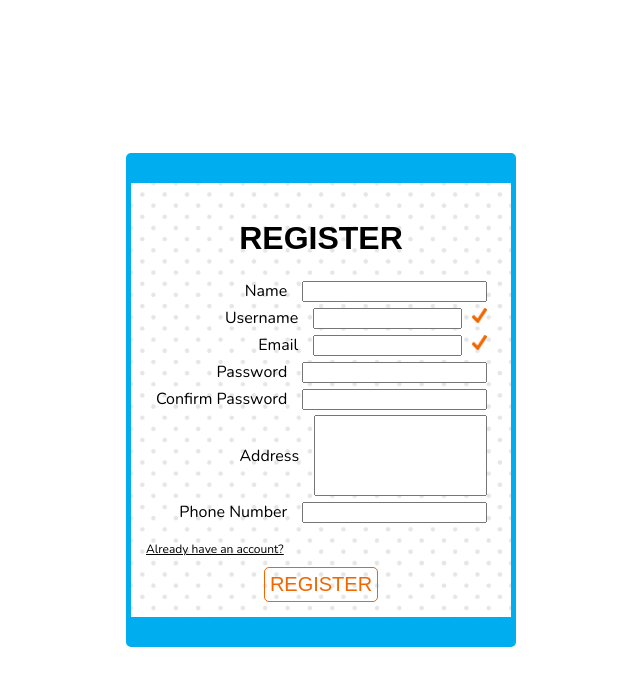
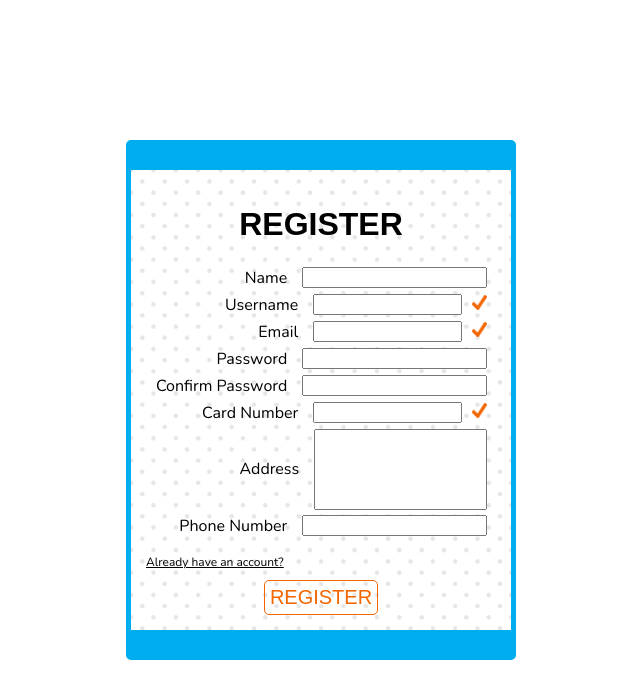
Before and after one commit to timothysihombing/tugasbesar2_2018, a PHP site: page /ws/register in a window 1280 px wide. Shown: the top 699 px of the page, without its empty margins (319-959 px from the left). Run offline with PHP 8.4, Linux system fonts and the light colour scheme.

Commit message:
Able validate card number when login

```diff
--- a/pro-book/register/index.js
+++ b/pro-book/register/index.js
@@ -1,5 +1,6 @@
-var isUsernameValid = false;
-var isEmailValid = false;
+var isUsernameValid = true
+var isEmailValid = true;
+var isCardNumberValid = true;
 
 function validateRegisterForm() {
     var alerts = "";
@@ -12,12 +13,18 @@ function validateRegisterForm() {
     else {
         alerts += "*Username is not valid\n";
     }
+
     if (isEmailValid) {
         alerts += validateEmail(form["email"].value);
     }
     else {
         alerts += "*Email is not valid\n";
     }
+
+    if (!isCardNumberValid) {
+        alerts += "*Card number is not valid\n";
+    }
+
     alerts += validatePassword(form["password"].value, form["password2"].value);
     alerts += validateAddress(form["address"].value);
     alerts += validatePhone(form["phone"].value);
@@ -59,8 +66,8 @@ function validateUsernameAjax() {
 }
 
 function validateEmailAjax() {
-    var email = document.getElementById("email");
-    var status = document.getElementById("status2");
+    let email = document.getElementById("email");
+    let status = document.getElementById("status2");
 
     if (email.value.length != 0) {
         fetch('/server/api/post_email.php', {
@@ -87,3 +94,25 @@ function validateEmailAjax() {
         isEmailValid = false;
     }
 }
+
+function validateCardNumberAjax() {
+    let cardNumber = document.getElementById("card_number");
+    let status = document.getElementById("status_card_number");
+
+    if (cardNumber.value.length > 0) {
+        fetch(`http://localhost:3000/customers/${cardNumber.value}`, {
+            method: 'post',
+        })
+            .then(res => res.json())
+            .then(statusNumber => {
+                if (statusNumber == 0) {
+                    status.innerHTML = "<img src=\"../assets/img/close.png\"/>";
+                    isCardNumberValid = false;
+                } else {
+                    status.innerHTML = "<img src=\"../assets/img/checklist-orange.png\"/>";
+                    isCardNumberValid = true;
+                }
+            })
+            .catch(err => console.error(err))
+    }
+}
--- a/pro-book/register/index.php
+++ b/pro-book/register/index.php
@@ -46,6 +46,13 @@
           <input type="password" name="password2">
         </div>
         <div class="register__input">
+          <label for="card_number">Card Number</label>
+          <div class="register__check">
+            <input type="number" name="card_number" id="card_number" onkeyup="validateCardNumberAjax()">
+            <div id="status_card_number"><img src="../assets/img/checklist-orange.png"/></div>
+          </div>
+        </div>
+        <div class="register__input">
           <label for="password">Address</label>
           <textarea name="address" resize rows="5"></textarea>
         </div>
--- a/webservice-bank/index.js
+++ b/webservice-bank/index.js
@@ -1,10 +1,12 @@
 const express = require("express");
 const mysql = require("mysql");
+var cors = require('cors');
 
 const credentials = require('./credentials.js');
 
 const app = express();
 app.use(express.json());
+app.use(cors());
 app.use(express.urlencoded({ extended: true }));
 
 const connection = mysql.createConnection(credentials);
@@ -56,9 +58,9 @@ app.post("/customers/:card", (req, res) => {
       if (err) return res.status(500).send("Error when fetch card");
 
       if (rows.length == 1) {
-        res.send("not available");
+        res.send("0");
       } else {
-        res.send("available");
+        res.send("1");
       }
     }
   );
--- a/webservice-bank/package.json
+++ b/webservice-bank/package.json
@@ -10,6 +10,7 @@
   "author": "",
   "license": "ISC",
   "dependencies": {
+    "cors": "^2.8.5",
     "express": "^4.16.4",
     "mysql": "^2.16.0"
   },
```
Also changed, not shown: webservice-bank/package-lock.json.
